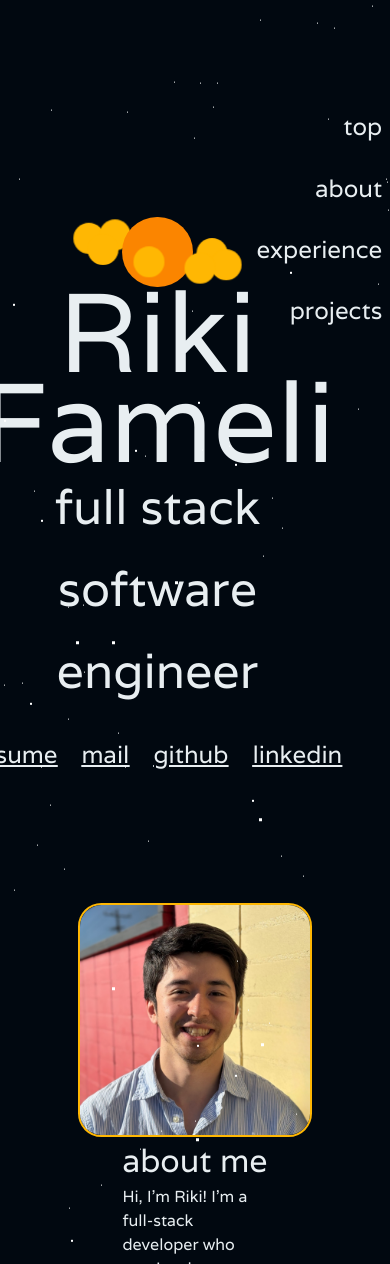
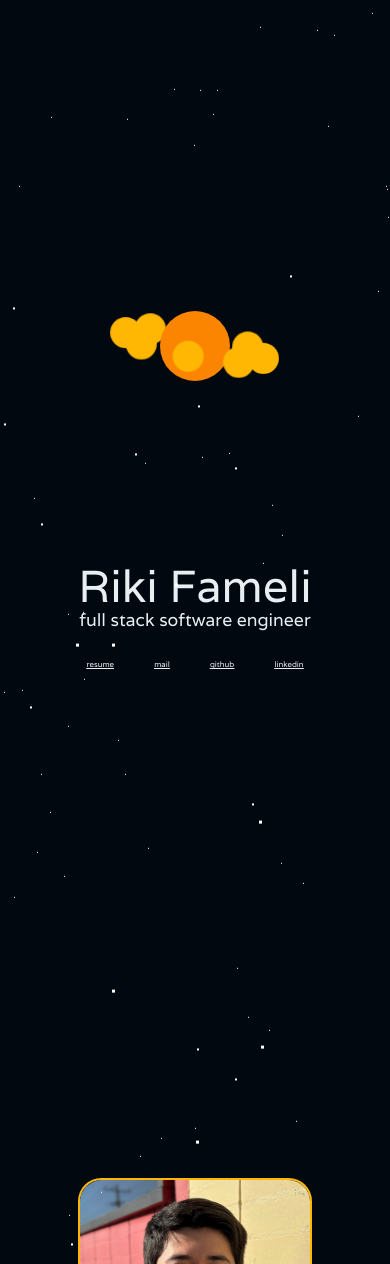
Before and after one commit to r-fameli/r-fameli.github.io, a React (Vite) app: page / in a window 390 px wide. Shown: the top 1264 px of the page. Built offline with nearby package versions, Linux system fonts and the light colour scheme.

Commit message:
Some updates for responsiveness

```diff
--- a/src/App.scss
+++ b/src/App.scss
@@ -41,33 +41,36 @@ a {
 }
 
 // Font sizes
+
+// Title and subtitle font sizes should maintain a ratio of 28 : 11
 .title {
-    font-size: clamp(7rem, 3vw, 12rem);
+    font-size: max(0.2vw * 28, 0.1rem * 28);
+    // font-size: clamp(7rem, 3vw, 12rem);
     line-height: 0.8;
 }
 
 .subtitle {
-    font-size: clamp(3rem, 2.5vw, 6rem);
+    // font-size: clamp(3rem, 2.5vw, 6rem);
+    font-size: max(0.2vw * 11, 0.1rem * 11);
 }
 
 
 h1 {
-    font-size: clamp(2rem, 4vw, 3rem);
-    font-weight: lighter;
+    font-size: 3vw;
 }
 
 h2 {
-    font-size: clamp(1.2rem, 3vw, 1.5rem);
+    font-size: 2vmin;
 }
 
 h3 {
-    font-size: clamp(1.1rem, 2.5vw, 1.3rem);
+    font-size: 2vmin;
 }
 
 .nav-font {
-    font-size: clamp(1.5rem, 2.5vw, 1.8rem);
+    font-size: 2vw;
 }
 
 body {
-    font-size: clamp(1rem, 1vw, 1.1rem);
+    font-size: 1.8vmin;
 }
--- a/src/components/CirclingIcons/CirclingIconsIntro.tsx
+++ b/src/components/CirclingIcons/CirclingIconsIntro.tsx
@@ -25,9 +25,7 @@ const CirclingIconsIntro = () => {
                 if (Math.abs(firstCenter - center) > 10) {
                     tempIsWrapping = true;
                 }
-                console.log("centers", firstCenter, center);
             }
-            console.log("Wrapping:", tempIsWrapping);
             setIsWrapping(tempIsWrapping);
         });
         if (container) {
--- a/src/components/NavMenu/NavMenu.scss
+++ b/src/components/NavMenu/NavMenu.scss
@@ -26,3 +26,9 @@
 .vis-item {
     opacity: 1;
 }
+
+@media only screen and (max-width: 768px) {
+    .nav-menu {
+        display: none;
+    }
+}
```
